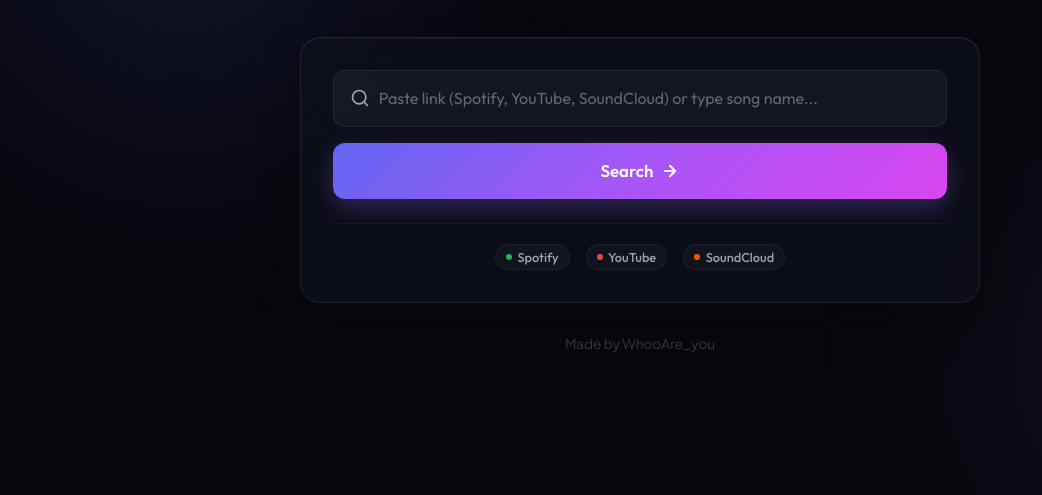
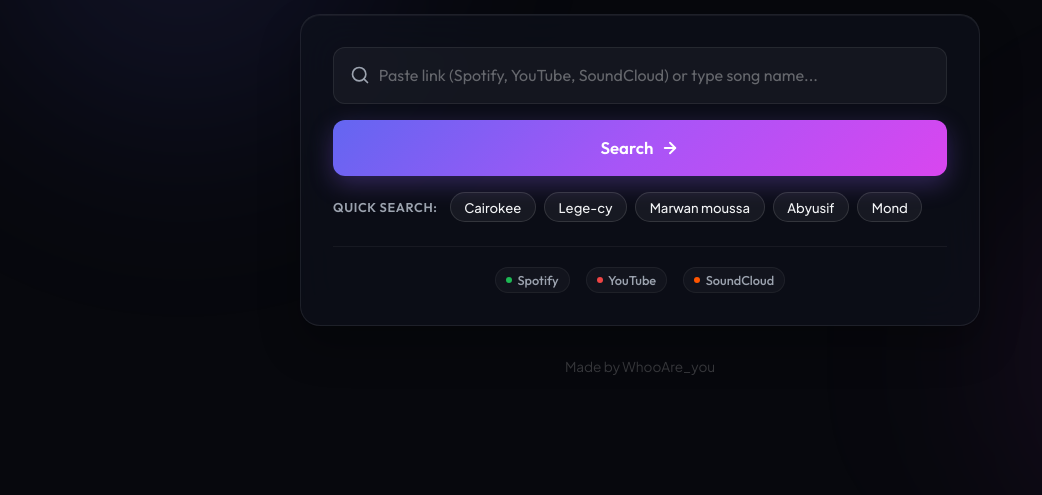
Before and after one commit to WhooAre-you/SongFetch, a website: page public/songfetch.html in a window 1280 px wide. Shown: the part 305-800 px from the top of the page, without its empty margins (0-1042 px from the left). Drawn offline with Linux system fonts and the light colour scheme.

Commit message:
Add 5 quick artist search pills and restrict full album playlist fetching strictly to explicit album keywords

```diff
--- a/public/app.js
+++ b/public/app.js
@@ -41,6 +41,18 @@ document.addEventListener('DOMContentLoaded', () => {
     const searchOptionsList = document.getElementById('search-options-list');
 
     let currentSongData = null;
+
+    // Quick Search Pills
+    document.querySelectorAll('.quick-pill').forEach(pill => {
+        pill.addEventListener('click', () => {
+            const query = pill.getAttribute('data-query');
+            if (query) {
+                searchInput.value = query;
+                clearBtn.classList.remove('hidden');
+                searchForm.dispatchEvent(new Event('submit', { cancelable: true, bubbles: true }));
+            }
+        });
+    });
 
     // Audio preview state
     let currentAudio = null;
--- a/public/songfetch.html
+++ b/public/songfetch.html
@@ -109,6 +109,18 @@
                         </svg>
                     </button>
                 </form>
+
+                <!-- Quick Search Pills -->
+                <div class="quick-search-container">
+                    <span class="quick-search-label">Quick Search:</span>
+                    <div class="quick-pills">
+                        <button type="button" class="quick-pill" data-query="Cairokee">Cairokee</button>
+                        <button type="button" class="quick-pill" data-query="Lege-cy">Lege-cy</button>
+                        <button type="button" class="quick-pill" data-query="Marwan moussa">Marwan moussa</button>
+                        <button type="button" class="quick-pill" data-query="Abyusif">Abyusif</button>
+                        <button type="button" class="quick-pill" data-query="Mond">Mond</button>
+                    </div>
+                </div>
 
                 <!-- Supported Platforms Badges -->
                 <div class="platforms-info">
--- a/public/style.css
+++ b/public/style.css
@@ -248,6 +248,54 @@ body {
 @keyframes slideUp {
     from { opacity: 0; transform: translateX(-50%) translateY(20px); }
     to   { opacity: 1; transform: translateX(-50%) translateY(0); }
+}
+
+/* Quick Search Pills */
+.quick-search-container {
+    display: flex;
+    align-items: center;
+    gap: 0.75rem;
+    margin-top: 1rem;
+    flex-wrap: wrap;
+}
+
+.quick-search-label {
+    font-size: 0.8rem;
+    font-weight: 600;
+    color: var(--color-text-muted);
+    text-transform: uppercase;
+    letter-spacing: 0.05em;
+}
+
+.quick-pills {
+    display: flex;
+    gap: 0.5rem;
+    flex-wrap: wrap;
+}
+
+.quick-pill {
+    background: rgba(255, 255, 255, 0.05);
+    border: 1px solid rgba(255, 255, 255, 0.12);
+    border-radius: 999px;
+    padding: 0.35rem 0.85rem;
+    color: var(--color-text);
+    font-family: var(--font-secondary);
+    font-size: 0.82rem;
+    font-weight: 500;
+    cursor: pointer;
+    transition: var(--transition-smooth);
+}
+
+.quick-pill:hover {
+    background: rgba(139, 92, 246, 0.18);
+    border-color: rgba(139, 92, 246, 0.5);
+    color: var(--color-primary-light);
+    transform: translateY(-1px);
+    box-shadow: 0 4px 12px rgba(139, 92, 246, 0.2);
+}
+
+.quick-pill:active {
+    transform: translateY(0);
 }
 
 /* Glassmorphism Card */
```
Also changed, not shown: routes/songfetch.js (+26 -10 lines).
